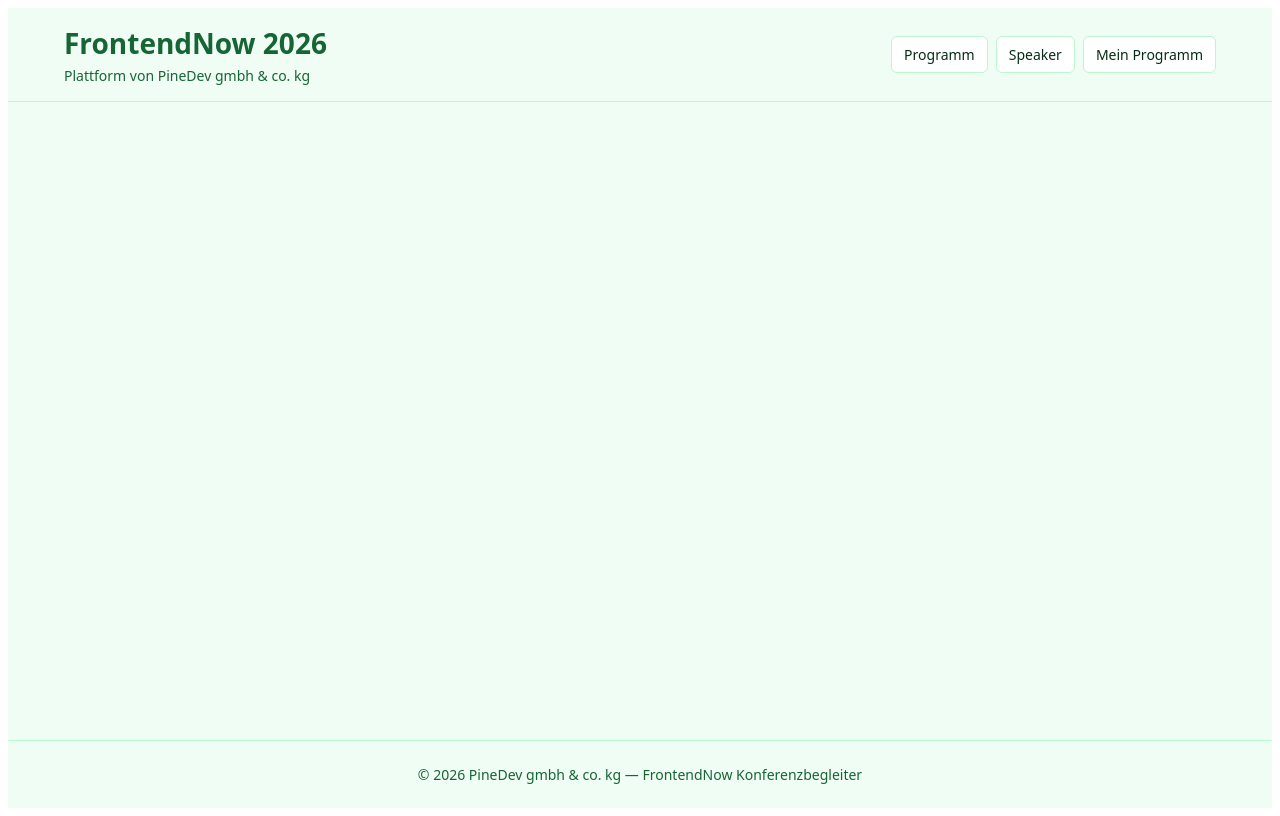
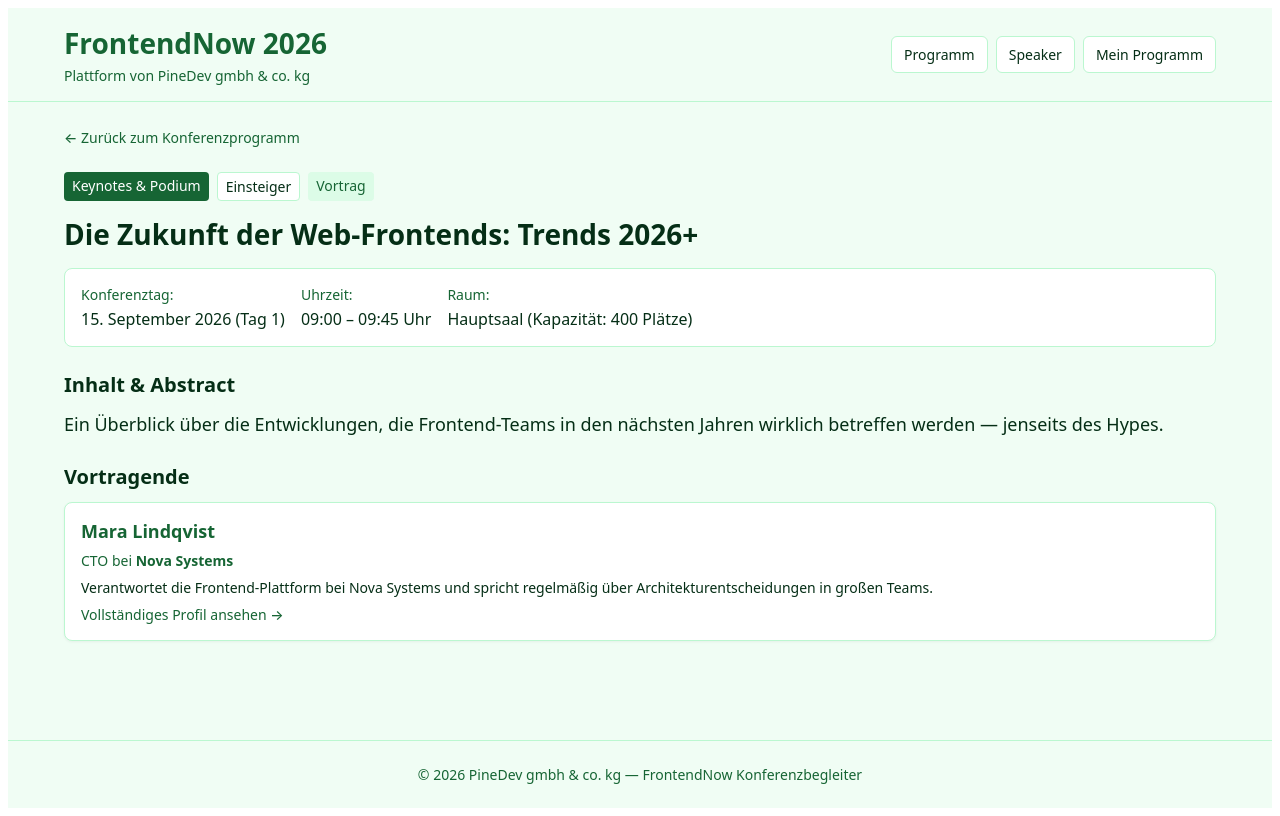
Before and after one commit to Karluuus/NEXTGEN_FRONTEND_PROJECT_Haas_Lunatschek, a Nuxt app: page /sessions/s01 in a window 1280 px wide. Built offline with nearby package versions, Linux system fonts and the light colour scheme.

Commit message:
Task C: implement dynamic session detail routes with speaker links

```diff
--- /dev/null
+++ b/app/pages/sessions/[id].vue
@@ -0,0 +1,237 @@
+<!-- app/pages/sessions/[id].vue -->
+<script setup lang="ts">
+import { useRoute } from '#app'
+import { computed } from 'vue'
+import { useConferenceData } from '~~/composables/useConferenceData'
+import BaseCard from '~~/components/ui/BaseCard.vue'
+import BaseBadge from '~~/components/ui/BaseBadge.vue'
+
+const route = useRoute()
+const sessionId = route.params.id as string
+
+const { getSessionById, getTrackById, getRoomById, getSpeakersForSession } = useConferenceData()
+
+const session = getSessionById(sessionId)
+const track = computed(() => session.value ? getTrackById(session.value.trackId).value : null)
+const room = computed(() => session.value ? getRoomById(session.value.roomId).value : null)
+const sessionSpeakers = computed(() => session.value ? getSpeakersForSession(session.value).value : [])
+
+const formatDay = (dateStr: string) => {
+  return dateStr === '2026-09-15' ? '15. September 2026 (Tag 1)' : '16. September 2026 (Tag 2)'
+}
+</script>
+
+<template>
+  <div class="session-detail-page">
+    <div class="navigation-back">
+      <NuxtLink to="/" class="back-link">← Zurück zum Konferenzprogramm</NuxtLink>
+    </div>
+
+    <!-- Fehleranzeige, falls eine ungültige ID aufgerufen wird -->
+    <div v-if="!session" class="error-box">
+      <h2>Session nicht gefunden</h2>
+      <p>Die angeforderte Session existiert nicht im Konferenzprogramm.</p>
+      <NuxtLink to="/" class="back-link">Zurück zur Übersicht</NuxtLink>
+    </div>
+
+    <!-- Vollständige Detailansicht -->
+    <article v-else class="detail-container">
+      <header class="detail-header">
+        <div class="meta-row">
+          <div class="badges">
+            <BaseBadge variant="track">{{ track?.name }}</BaseBadge>
+            <BaseBadge variant="level">{{ session.level }}</BaseBadge>
+            <BaseBadge>{{ session.format }}</BaseBadge>
+          </div>
+        </div>
+
+        <h1 class="session-title">{{ session.title }}</h1>
+
+        <div class="time-location-card">
+          <div class="info-item">
+            <span class="info-label">Konferenztag:</span>
+            <span class="info-val">{{ formatDay(session.day) }}</span>
+          </div>
+          <div class="info-item">
+            <span class="info-label">Uhrzeit:</span>
+            <span class="info-val">{{ session.startTime }} – {{ session.endTime }} Uhr</span>
+          </div>
+          <div class="info-item">
+            <span class="info-label">Raum:</span>
+            <span class="info-val">{{ room?.name }} (Kapazität: {{ room?.capacity }} Plätze)</span>
+          </div>
+        </div>
+      </header>
+
+      <section class="abstract-section">
+        <h2>Inhalt & Abstract</h2>
+        <p class="abstract-text">{{ session.abstract }}</p>
+      </section>
+
+      <!-- Vortragende mit Verlinkung zu /speakers/[id] -->
+      <section class="speakers-section">
+        <h2>Vortragende</h2>
+        <div class="speakers-grid">
+          <BaseCard v-for="sp in sessionSpeakers" :key="sp.id" class="speaker-card">
+            <h3 class="speaker-name">
+              <NuxtLink :to="`/speakers/${sp.id}`" class="speaker-link">
+                {{ sp.name }}
+              </NuxtLink>
+            </h3>
+            <p class="speaker-company">{{ sp.title }} bei <strong>{{ sp.company }}</strong></p>
+            <p class="speaker-bio">{{ sp.bio }}</p>
+            <NuxtLink :to="`/speakers/${sp.id}`" class="view-profile-btn">
+              Vollständiges Profil ansehen →
+            </NuxtLink>
+          </BaseCard>
+        </div>
+      </section>
+    </article>
+  </div>
+</template>
+
+<style scoped>
+.session-detail-page {
+  display: flex;
+  flex-direction: column;
+  gap: var(--space-6);
+}
+
+.back-link {
+  color: var(--color-interactive-primary);
+  text-decoration: none;
+  font-weight: var(--font-weight-medium);
+  font-size: var(--font-size-sm);
+}
+
+.back-link:hover {
+  text-decoration: underline;
+}
+
+.detail-container {
+  display: flex;
+  flex-direction: column;
+  gap: var(--space-6);
+}
+
+.meta-row {
+  display: flex;
+  justify-content: space-between;
+  align-items: center;
+  flex-wrap: wrap;
+  gap: var(--space-3);
+  margin-bottom: var(--space-4);
+}
+
+.badges {
+  display: flex;
+  flex-wrap: wrap;
+  gap: var(--space-2);
+}
+
+.session-title {
+  margin: 0 0 var(--space-4) 0;
+  font-size: var(--font-size-2xl);
+  color: var(--color-text-primary);
+  line-height: 1.25;
+}
+
+.time-location-card {
+  display: flex;
+  flex-wrap: wrap;
+  gap: var(--space-4);
+  background-color: var(--color-surface-card);
+  padding: var(--space-4);
+  border-radius: 8px;
+  border: 1px solid var(--color-border-subtle);
+}
+
+.info-item {
+  display: flex;
+  flex-direction: column;
+  gap: var(--space-1);
+}
+
+.info-label {
+  font-size: var(--font-size-sm);
+  color: var(--color-text-secondary);
+}
+
+.info-val {
+  font-weight: var(--font-weight-medium);
+  color: var(--color-text-primary);
+}
+
+.abstract-section h2, .speakers-section h2 {
+  font-size: var(--font-size-xl);
+  color: var(--color-text-primary);
+  margin-top: 0;
+  margin-bottom: var(--space-3);
+}
+
+.abstract-text {
+  font-size: var(--font-size-lg);
+  line-height: 1.6;
+  color: var(--color-text-primary);
+  margin: 0;
+}
+
+.speakers-grid {
+  display: grid;
+  grid-template-columns: repeat(auto-fit, minmax(280px, 1fr));
+  gap: var(--space-4);
+}
+
+.speaker-card {
+  display: flex;
+  flex-direction: column;
+  gap: var(--space-2);
+}
+
+.speaker-name {
+  margin: 0;
+  font-size: var(--font-size-lg);
+}
+
+.speaker-link {
+  color: var(--color-interactive-primary);
+  text-decoration: none;
+}
+
+.speaker-link:hover {
+  text-decoration: underline;
+}
+
+.speaker-company {
+  margin: 0;
+  font-size: var(--font-size-sm);
+  color: var(--color-text-secondary);
+}
+
+.speaker-bio {
+  margin: 0;
+  font-size: var(--font-size-sm);
+  line-height: 1.4;
+  color: var(--color-text-primary);
+}
+
+.view-profile-btn {
+  margin-top: auto;
+  font-size: var(--font-size-sm);
+  color: var(--color-interactive-primary);
+  text-decoration: none;
+  font-weight: var(--font-weight-medium);
+}
+
+.view-profile-btn:hover {
+  text-decoration: underline;
+}
+
+.error-box {
+  background-color: var(--color-surface-card);
+  padding: var(--space-8);
+  text-align: center;
+  border-radius: 8px;
+  border: 1px solid var(--color-border-subtle);
+}
+</style>
```
